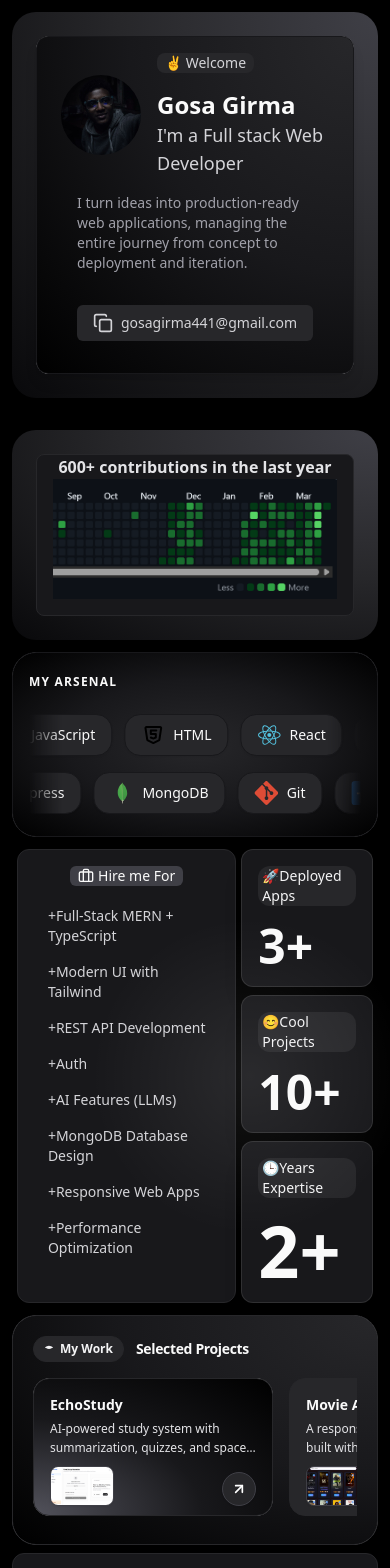
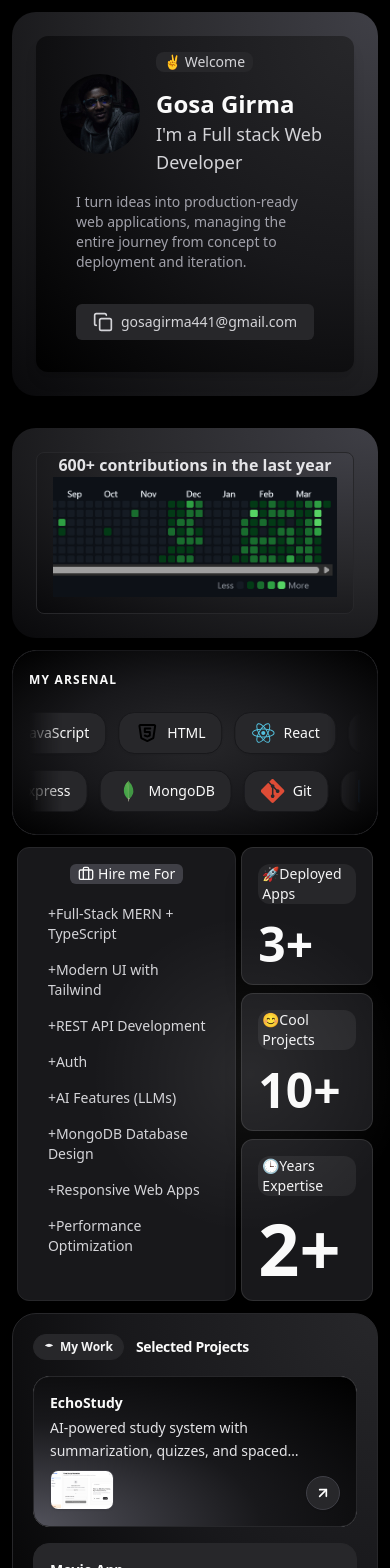
Before and after one commit to gosag/bentofolio, a React (Vite) app in the folder bentofolio/: page / in a window 390 px wide. Shown: the top 1568 px of the page. Built offline with nearby package versions, Linux system fonts and the light colour scheme.

Commit message:
style: enhance gradient backgrounds and spotlight color in various components

```diff
--- a/bentofolio/src/InfoGrid.tsx
+++ b/bentofolio/src/InfoGrid.tsx
@@ -28,9 +28,12 @@ function MySkills() {
       transition={{ delay: 0.2, duration: 0.5 }}
       className="relative flex flex-col justify-center px-4 overflow-hidden bg-white border border-neutral-200 rounded-3xl min-h-[185px]
       shadow-[0_8px_30px_rgb(0,0,0,0.04)]
-      hover:shadow-[0_8px_30px_rgb(0,0,0,0.08)] hover:-translate-y-1  transition-all duration-300 ease-out dark:bg-[radial-gradient(ellipse,_var(--tw-gradient-stops))] from-zinc-800 via-zinc-900 to-black dark:border dark:border-zinc-900 "
+      hover:shadow-[0_8px_30px_rgb(0,0,0,0.08)] hover:-translate-y-1  transition-all duration-300 ease-out
+      bg-[radial-gradient(ellipse_at_center,_theme(colors.zinc.50),_theme(colors.zinc.100),_theme(colors.blue.50))]
+       dark:bg-[radial-gradient(ellipse,_theme(colors.zinc.800),_theme(colors.zinc.900),_theme(colors.black))]
+      dark:border dark:border-zinc-900 "
     >
-      <h3 className="mb-6 text-xs font-bold tracking-widest text-neutral-400 uppercase dark:text-zinc-50">
+      <h3 className="mb-6 text-xs font-bold tracking-widest text-zinc-700 uppercase dark:text-zinc-50">
         My Arsenal
       </h3>
 
@@ -96,7 +99,8 @@ const HireMeForCard = () => {
         w-80 h-80
         text-sm font-bold
         text-zinc-900 dark:text-zinc-50
-        bg-[radial-gradient(circle,_rgba(255,255,255,0.08)_0%,_transparent_70%)]
+        bg-[radial-gradient(circle,_rgba(82,177,255,0.1)_0%,_transparent_70%)]
+        dark:bg-[radial-gradient(circle,_rgba(255,255,255,0.08)_0%,_transparent_70%)]
         pointer-events-none z-10
         transition-opacity duration-300
         rounded-lg px-3 py-1">
--- a/bentofolio/src/ProfileCard.tsx
+++ b/bentofolio/src/ProfileCard.tsx
@@ -14,17 +14,17 @@ const IdentityCard = () => {
   }
   return (
     <motion.div
-      className="max-full group bg-zinc-100 dark:bg-zinc-800 p-6 rounded-3xl shadow-xl hover:shadow-2xl transition-shadow duration-300 dark:bg-[radial-gradient(ellipse_at_top_right,_var(--tw-gradient-stops))] from-zinc-700 via-zinc-800 to-zinc-950"
+      className="max-full bg-[radial-gradient(ellipse_at_top_right,_theme(colors.zinc.50),_theme(colors.zinc.100),_theme(colors.blue.50))] group  dark:bg-zinc-800 p-6 rounded-3xl shadow-xl hover:shadow-2xl transition-shadow duration-300 dark:bg-[radial-gradient(ellipse_at_top_right,_var(--tw-gradient-stops))] from-zinc-700 via-zinc-800 to-zinc-950"
       initial={{ opacity: 0, y: 30 }}
       animate={{ opacity: 1, y: 0 }}
       transition={{ delay: 0.2, duration: 0.5 }}
     >
-      <Card className="bg-white shadow-lg rounded-3xl p-6 dark:bg-[radial-gradient(ellipse_at_top_right,_var(--tw-gradient-stops))] from-zinc-800 via-zinc-900 to-black dark:border-zinc-900">
+      <Card className="bg-[radial-gradient(ellipse_at_top_right,_theme(colors.zinc.100),_theme(colors.zinc.200),_theme(colors.blue.100))] border-none shadow-lg rounded-3xl p-6 dark:bg-[radial-gradient(ellipse_at_top_right,_theme(colors.zinc.800),_theme(colors.zinc.900),_theme(colors.black))] dark:border-zinc-900">
         <div className="flex flex-row items-center gap-4 group" >
           <img
             src="/profile.jpg"
             alt="Profile"
-            className="rounded-full w-20 h-20 object-cover group-hover:scale-105 transition-transform duration-300"
+            className="rounded-full w-20 h-20 object-cover group-hover:scale-105 transition-transform duration-300 z-50 dark:z-40"
           />
           <div>
             <p className="text-md w-fit px-2 bg-zinc-300 text-[#71717A] rounded-lg dark:bg-zinc-800 dark:text-zinc-300">
@@ -55,14 +55,14 @@ const IdentityCard = () => {
 function GithubDisplay(){
     return(
         <motion.div
-          className="flex flex-col gap-3  shadow-xl p-6 bg-zinc-100 rounded-3xl hover:shadow-2xl  transition duration-300 dark:bg-[radial-gradient(ellipse_at_top_right,_var(--tw-gradient-stops))] from-zinc-700 via-zinc-800 to-zinc-950 dark:border-zinc-800 "
+          className="flex flex-col gap-3  shadow-xl p-6 bg-[radial-gradient(ellipse_at_top_right,_theme(colors.zinc.50),_theme(colors.zinc.100),_theme(colors.blue.50))] rounded-3xl hover:shadow-2xl  transition duration-300 dark:bg-[radial-gradient(ellipse_at_top_right,_var(--tw-gradient-stops))] from-zinc-700 via-zinc-800 to-zinc-950 dark:border-zinc-800 "
           initial={{ opacity: 0, y: 30 }}
           animate={{ opacity: 1, y: 0 }}
           transition={{ delay: 0.4, duration: 0.5 }}
         >
-        <div className="w-full border-zinc-200 border rounded-lg px-4 flex flex-col justify-center items-center bg-white dark:bg-zinc-900 dark:border dark:border-zinc-800">
+        <div className="w-full border-zinc-200 border rounded-lg px-4 flex flex-col justify-center items-center bg-[radial-gradient(ellipse_at_top_right,_theme(colors.zinc.100),_theme(colors.zinc.200),_theme(colors.blue.100))] dark:bg-[radial-gradient(ellipse_at_top_right,_var(--tw-gradient-stops))] from-zinc-700 via-zinc-800 to-zinc-950 dark:border dark:border-zinc-800">
             <p className="text-center font-semibold text-zinc-900 dark:text-zinc-200">600+ contributions in the last year</p>
-           <img src="/github.png" alt="Github" className="w-[391px] mb-4"/>
+           <img src="/github.png" alt="Github" className="w-[391px] mb-4 z-50"/>
         </div>
         </motion.div>
     )
@@ -75,7 +75,7 @@ function ProjectsCard() {
       initial={{ opacity: 0, y: 30 }}
       animate={{ opacity: 1, y: 0 }}
       transition={{ delay: 0.3, duration: 0.5 }}
-    className="w-full h-[230px] rounded-3xl border border-zinc-200 bg-white backdrop-blur-md shadow-xl flex flex-col p-5 overflow-hidden transition-shadow hover:shadow-sm dark:bg-[radial-gradient(ellipse_at_top_right,_var(--tw-gradient-stops))] from-zinc-800 via-zinc-900 to-black dark:border dark:border-zinc-800 ">
+    className="w-full  rounded-3xl border border-zinc-200 bg-[radial-gradient(ellipse_at_top_right,_theme(colors.zinc.100),_theme(colors.zinc.200),_theme(colors.blue.100))] backdrop-blur-md shadow-xl flex flex-col p-5 overflow-hidden transition-shadow hover:shadow-sm dark:bg-[radial-gradient(ellipse_at_top_right,_var(--tw-gradient-stops))] from-zinc-800 via-zinc-900 to-black dark:border dark:border-zinc-800 ">
       <div className="flex items-center gap-3 mb-4 shrink-0">
         <span className="bg-zinc-100 text-zinc-600 dark:bg-zinc-800 dark:text-zinc-100  text-xs font-semibold px-2.5 py-1 rounded-full flex items-center gap-1.5 border border-zinc-200 dark:border-zinc-800">
           <svg width="10" height="10" viewBox="0 0 11 11" fill="none" xmlns="http://www.w3.org/2000/svg">
@@ -89,18 +89,18 @@ function ProjectsCard() {
         </h1>
       </div>
 
-      <div className="flex gap-4 overflow-x-auto pb-2 snap-x snap-mandatory [&::-webkit-scrollbar]:hidden [-ms-overflow-style:none] [scrollbar-width:none] h-full">
+      <div className="flex flex-col sm:flex-row gap-4 overflow-x-auto pb-2 snap-x snap-mandatory  h-full">
         <a
           href="https://echostudy.gosagirma.me"
           target="_blank"
           rel="noopener noreferrer"
-          className="group relative min-w-[240px] md:min-w-[260px] flex-1 flex flex-col justify-between rounded-2xl border border-zinc-200 bg-zinc-50 p-4 transition-colors hover:bg-zinc-100 snap-start overflow-hidden dark:bg-[radial-gradient(ellipse_at_bottom_left,_var(--tw-gradient-stops))] from-zinc-600 via-zinc-900 to-black dark:border dark:border-zinc-800"
+          className="group min-h-fit relative min-w-[240px] md:min-w-[260px] flex-1 flex flex-col justify-between rounded-2xl border border-zinc-200 bg-zinc-50 p-4 transition-colors hover:bg-zinc-100 snap-start overflow-hidden bg-[radial-gradient(ellipse_at_top_right,_theme(colors.zinc.100),_theme(colors.zinc.200),_theme(colors.blue.200))] dark:bg-[radial-gradient(ellipse_at_bottom_left,_theme(colors.zinc.600),_theme(colors.zinc.900),_theme(colors.black))] dark:border dark:border-zinc-800"
         >
           <div className="z-10">
             <h2 className="text-sm font-bold text-zinc-900  mb-1 flex items-center gap-2 dark:text-zinc-50">
               EchoStudy
             </h2>
-            <p className="text-xs text-zinc-500  line-clamp-2 leading-relaxed dark:text-zinc-200 ">
+            <p className="text-sm text-zinc-500  line-clamp-2 leading-relaxed dark:text-zinc-200 ">
                 AI-powered study system with summarization, quizzes, and spaced repetition . . .
             </p>
           </div>
@@ -119,7 +119,7 @@ function ProjectsCard() {
           href="https://movie-app-theta-steel.vercel.app"
           target="_blank"
           rel="noopener noreferrer"
-          className="group relative min-w-[240px] md:min-w-[260px] flex-1 flex flex-col justify-between rounded-2xl border border-zinc-200 bg-zinc-50 p-4 transition-colors hover:bg-zinc-100 snap-start overflow-hidden dark:bg-zinc-800 dark:border dark:border-zinc-800"
+          className="group min-h-fit relative min-w-[240px] md:min-w-[260px] flex-1 flex flex-col justify-between rounded-2xl border border-zinc-200 bg-zinc-50 p-4 transition-colors hover:bg-zinc-100 snap-start overflow-hidden dark:bg-zinc-800 dark:border dark:border-zinc-800"
         >
           <div className="z-10">
             <h2 className="text-sm font-bold text-zinc-900 mb-1 dark:text-zinc-50">
--- a/bentofolio/src/index.css
+++ b/bentofolio/src/index.css
@@ -16,9 +16,9 @@
     background-color: #94a3b8;
 }
 @layer base {
-  /* :root {
-    --spotlight-color: rgba(0, 0, 0, 0.1);
-  } */
+  :root {
+    --spotlight-color: rgba(255,255,255,0.6);
+  }
   .dark {
     --spotlight-color: rgba(255, 255, 255, 0.15);
   }
```
